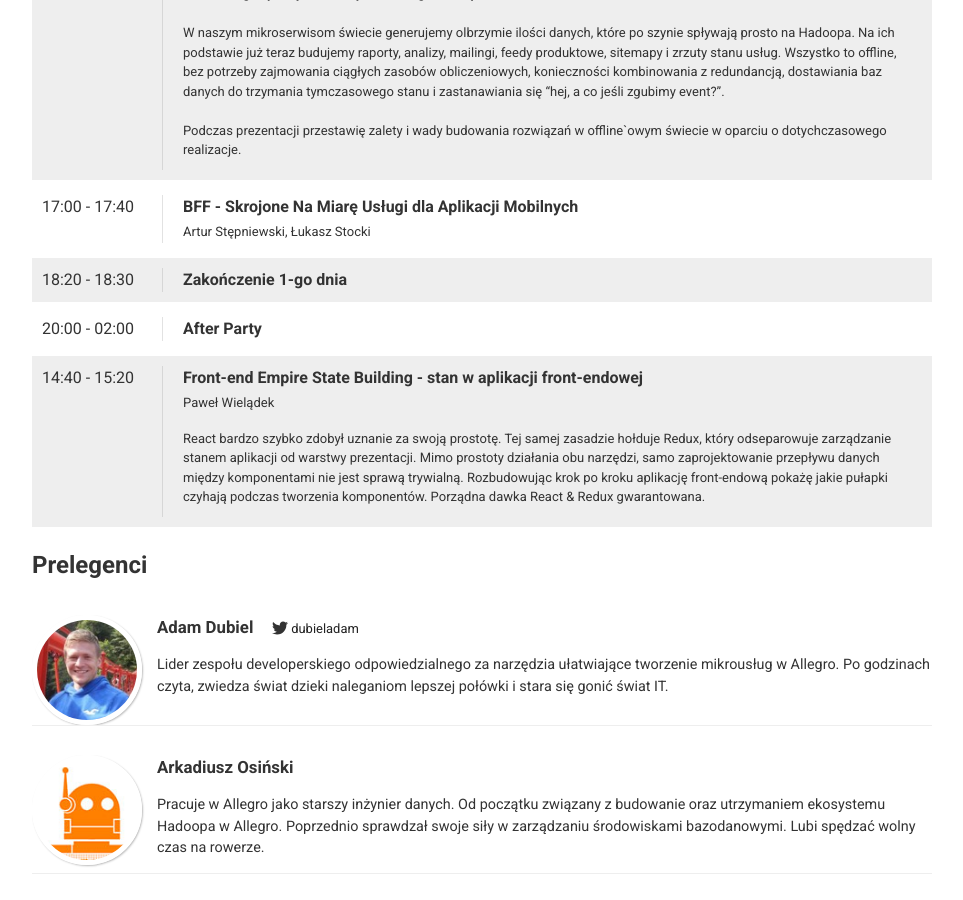
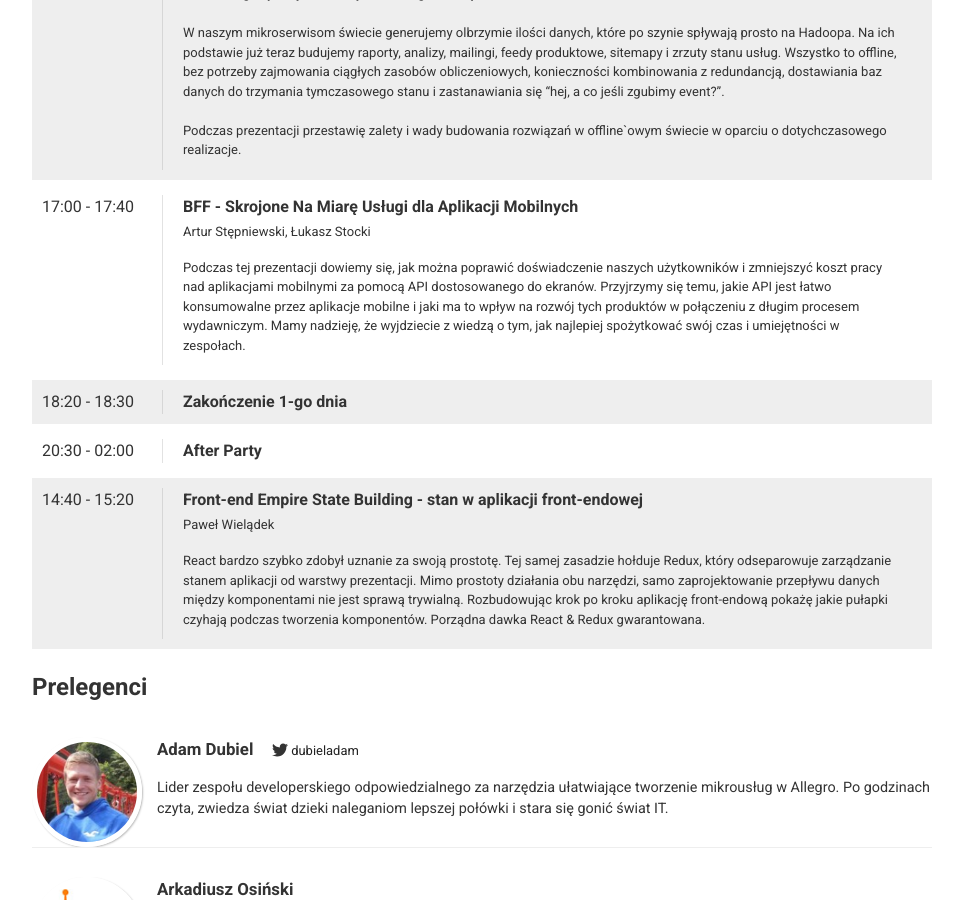
Before and after one commit to allegro/meeting, a Jekyll site: the page built from index.html, in a window 1280 px wide and 900 px high, scrolled down 3636 px. Shown: the whole window, without its empty margins (158-1121 px from the left). Built offline with Jekyll 4.4.1, drawn with Linux system fonts in a browser that asks for light colours; Markdown is read by kramdown in place of the engine named in the settings; comment, search, counter and statistics services are not loaded.

Commit message:
Update atm-schedule.yml

```diff
--- a/_data/atm-schedule.yml
+++ b/_data/atm-schedule.yml
@@ -102,7 +102,11 @@ item13:
     date: '2016-09-07'
     timeStart: '17:00'
     timeEnd: '17:40'
-    abstract:
+    abstract: 'Podczas tej prezentacji dowiemy się, jak można poprawić doświadczenie naszych użytkowników i zmniejszyć koszt pracy nad aplikacjami mobilnymi za pomocą API dostosowanego do ekranów.
+
+Przyjrzymy się temu, jakie API jest łatwo konsumowalne przez aplikacje mobilne i jaki ma to wpływ na rozwój tych produktów w połączeniu z długim procesem wydawniczym.
+
+Mamy nadzieję, że wyjdziecie z wiedzą o tym, jak najlepiej spożytkować swój czas i umiejętności w zespołach.'
 
 item14:
     title: Architektura mikrousługowa Allegro - 3 lata po Rubikonie
@@ -121,5 +125,5 @@ item14:
 item15:
     title: After Party
     date: '2016-09-07'
-    timeStart: '20:00'
+    timeStart: '20:30'
     timeEnd: '02:00'
```
